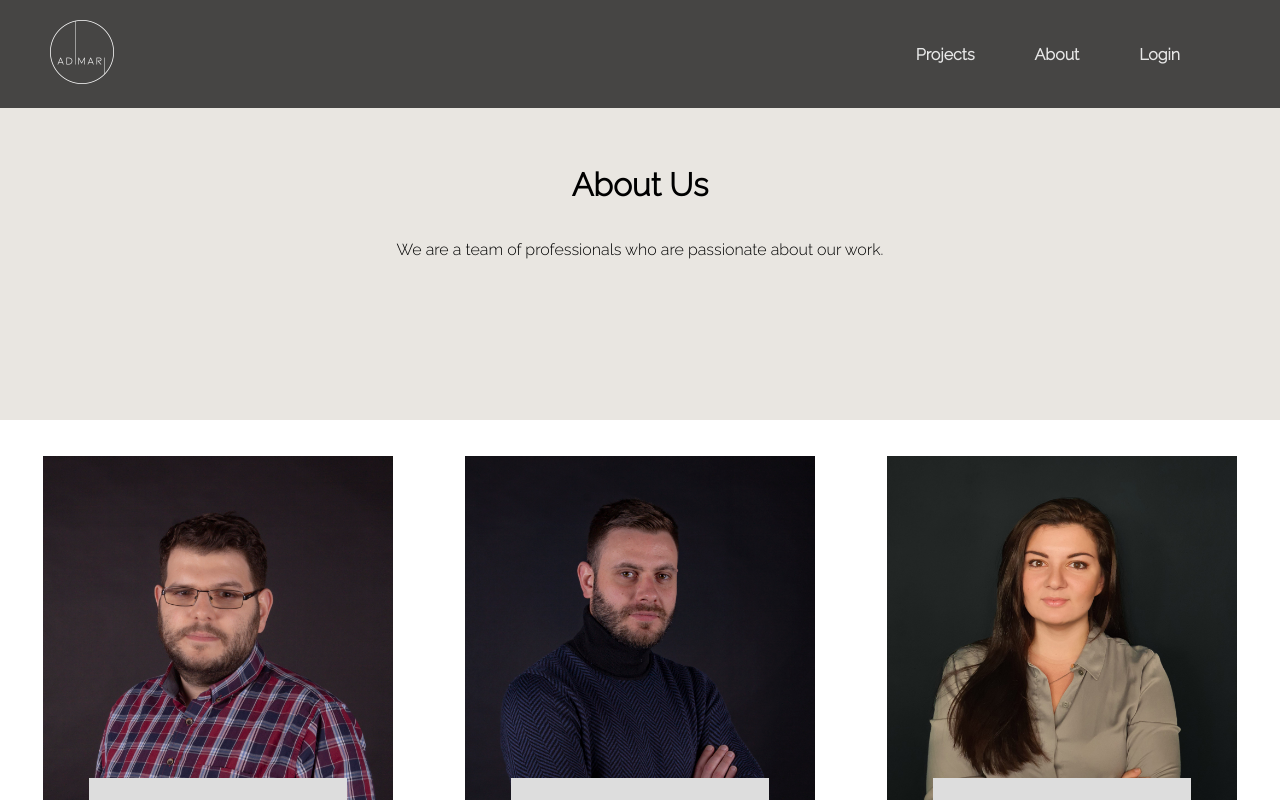
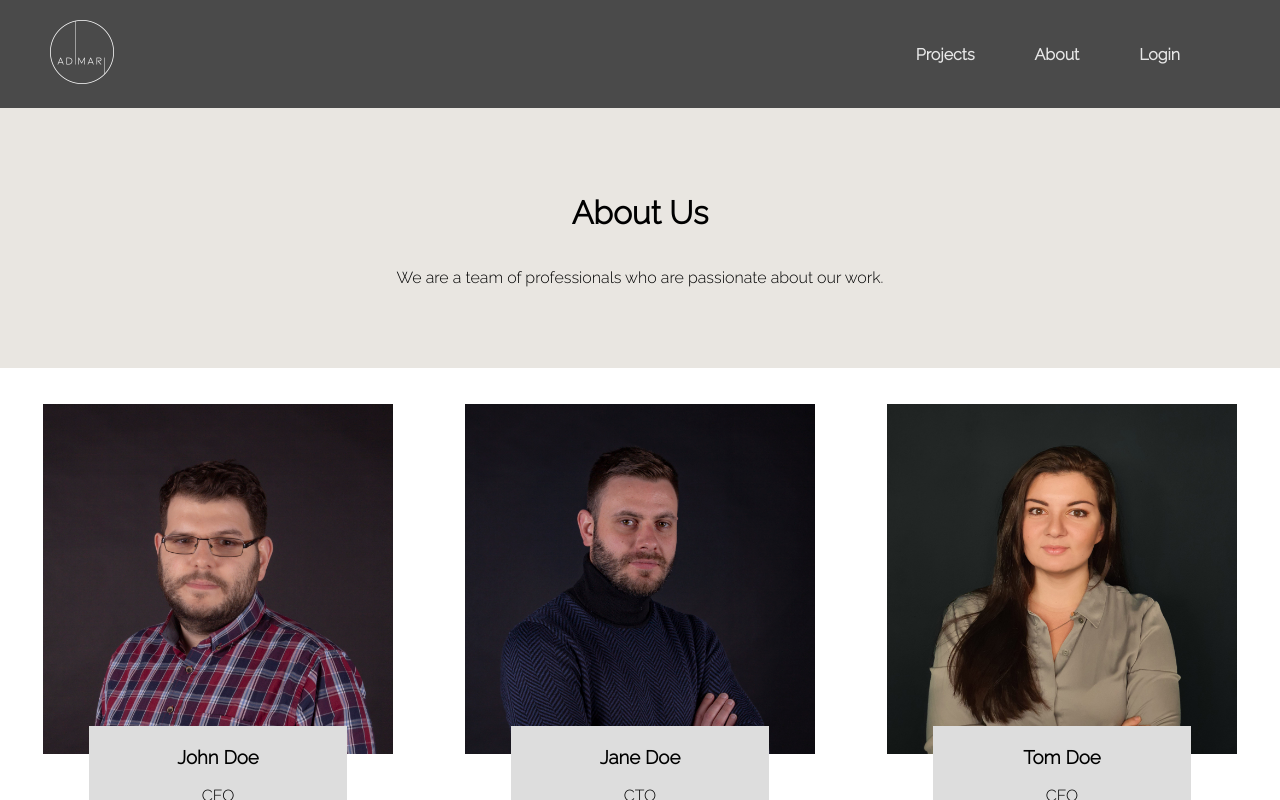
Before and after one commit to tzanislav/AdimariWeb, a React (Create React App) app in the folder AdimariFrontEnd/: page /about in a window 1280 px wide. Shown: the top 800 px of the page. Built offline with nearby package versions, Linux system fonts and the light colour scheme; no server answers.

Commit message:
Redesigned Banners

```diff
--- a/AdimariFrontEnd/src/components/Banner.css
+++ b/AdimariFrontEnd/src/components/Banner.css
@@ -4,7 +4,7 @@
     justify-content: center;
     align-items: center;
     flex-direction: column;
-    height: 360px;
+    height: 200px;
     background-color: #e9e6e1;
     padding: 30px 20px;
 
--- a/AdimariFrontEnd/src/components/Header.css
+++ b/AdimariFrontEnd/src/components/Header.css
@@ -1,8 +1,5 @@
 /* src/components/Header.css */
 .header {
-  position: absolute;
-  top: 0;
-  left: 0;
   width: 100%;
   display: flex;
   justify-content: space-between;
--- a/AdimariFrontEnd/src/components/Project_Item.js
+++ b/AdimariFrontEnd/src/components/Project_Item.js
@@ -23,7 +23,7 @@ function Project_Item({ project }) {
         <div className="project-tile">
 
             <div className="project-info">
-                {project ? <Link to={`/projects/${project._id}`}> <img src={project.images[0]} alt="Project" /> </Link> : <p>Loading...</p>}
+                {project ? <Link to={`/edit-project/${project._id}`}> <img src={project.images[0]} alt="Project" /> </Link> : <p>Loading...</p>}
             </div>
             <div className="project-text">
                 <h2>{project.name}</h2>
```
